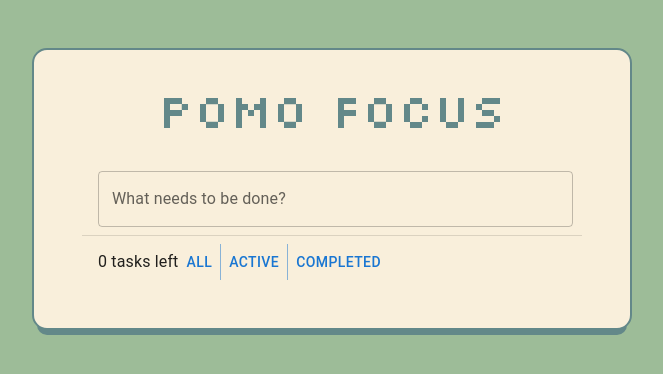
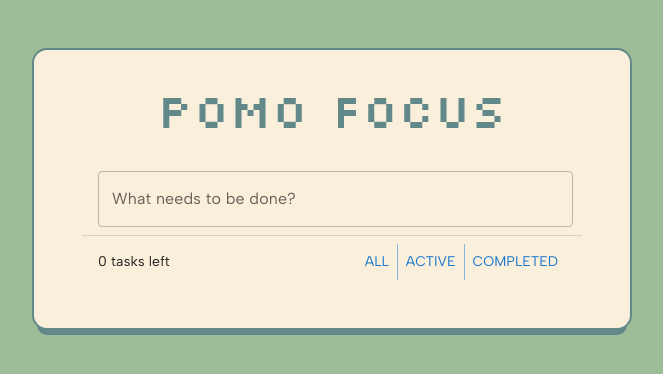
Before and after one commit to andiedoescode/todo-pomo, a React (Vite) app: page / in a window 1280 px wide. Shown: the top 374 px of the page, without its empty margins (308-971 px from the left). Built offline with nearby package versions, Linux system fonts and the light colour scheme.

Commit message:
Styling font and spacing

```diff
--- a/src/TodoItem.jsx
+++ b/src/TodoItem.jsx
@@ -4,7 +4,7 @@ import ListItemIcon from "@mui/material/ListItemIcon"
 import ListItemText from "@mui/material/ListItemText"
 import Checkbox from "@mui/material/Checkbox"
 import IconButton from "@mui/material/IconButton"
-import DeleteOutlineIcon from '@mui/icons-material/DeleteOutline';
+import DeleteOutlineIcon from "@mui/icons-material/DeleteOutline"
 
 export default function TodoItem({ task, toggleItem, removeItem }) {
 	const labelId = `checkbox-list-label-${task.id}`
@@ -18,10 +18,7 @@ export default function TodoItem({ task, toggleItem, removeItem }) {
 				</IconButton>
 			}
 			disablePadding>
-			<ListItemButton
-				role={undefined}
-				// onClick={handleToggle(value)}
-				dense>
+			<ListItemButton role={undefined}>
 				<ListItemIcon>
 					<Checkbox
 						edge='start'
@@ -32,7 +29,10 @@ export default function TodoItem({ task, toggleItem, removeItem }) {
 						onChange={toggleItem}
 					/>
 				</ListItemIcon>
-				<ListItemText id={labelId} primary={task.text} />
+				<ListItemText
+					id={labelId}
+					primary={task.text}
+				/>
 			</ListItemButton>
 		</ListItem>
 	)
--- a/src/TodoList.jsx
+++ b/src/TodoList.jsx
@@ -1,4 +1,11 @@
-import { Box, Divider, ListItem, Typography } from "@mui/material"
+import {
+	Box,
+	Divider,
+	ListItem,
+	Typography,
+	createTheme,
+	ThemeProvider,
+} from "@mui/material"
 import List from "@mui/material/List"
 import TodoItem from "./TodoItem"
 import TodoForm from "./TodoForm"
@@ -7,11 +14,12 @@ import FilterGrp from "./FilterGrp"
 import { useState } from "react"
 import { useEffect } from "react"
 
-// const theme = createTheme({
-// 	typography: {
-// 		fontFamily: ["Albert Sans", "sans-serif"].join(","),
-// 	},
-// })
+const theme = createTheme({
+	typography: {
+		fontFamily: ["Albert Sans", "sans-serif"].join(","),
+		// fontSize: "1.5rem"
+	},
+})
 
 const boxStyles = {
 	display: "flex",
@@ -32,7 +40,6 @@ const boxStyles = {
 const listStyles = {
 	width: "100%",
 	maxWidth: "500px",
-	fontFamily: "inherit",
 }
 
 //Retrieve list from local storage under key "todos"
@@ -106,7 +113,7 @@ export default function TodoList() {
 		))
 
 	return (
-		// <ThemeProvider theme={theme}>
+		<ThemeProvider theme={theme}>
 			<Box sx={boxStyles}>
 				<Typography
 					variant='h3'
@@ -120,10 +127,10 @@ export default function TodoList() {
 					<TodoForm addTask={addItem} />
 					{taskList}
 					<Divider />
-				<ListItem>
-					<span>
+					<ListItem sx={{ justifyContent: "space-between" }}>
+						<Typography variant='body2'>
 							{remaining} task{remaining !== 1 && "s"} left
-					</span>
+						</Typography>
 						<FilterGrp
 							options={filterNames}
 							filter={filter}
@@ -132,6 +139,6 @@ export default function TodoList() {
 					</ListItem>
 				</List>
 			</Box>
-		// </ThemeProvider>
+		</ThemeProvider>
 	)
 }
```
Lines whose indentation alone changed are shown as unchanged.
